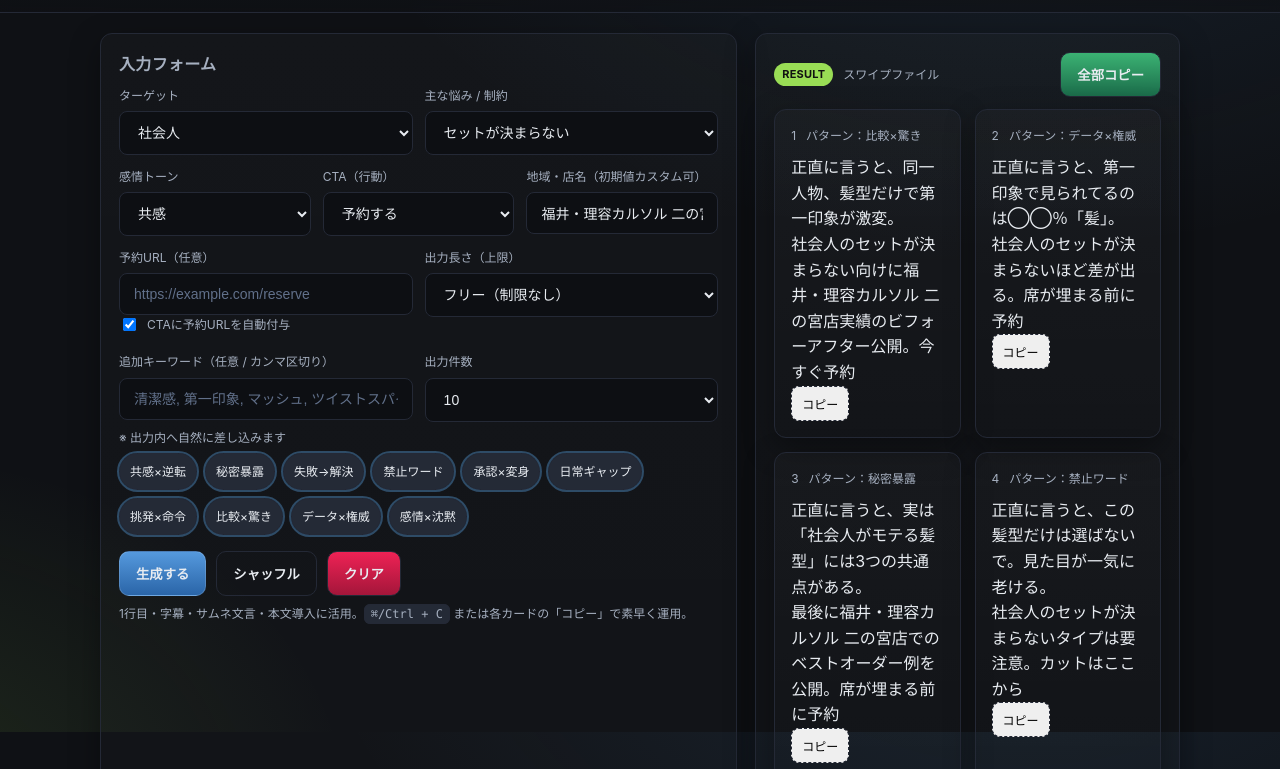
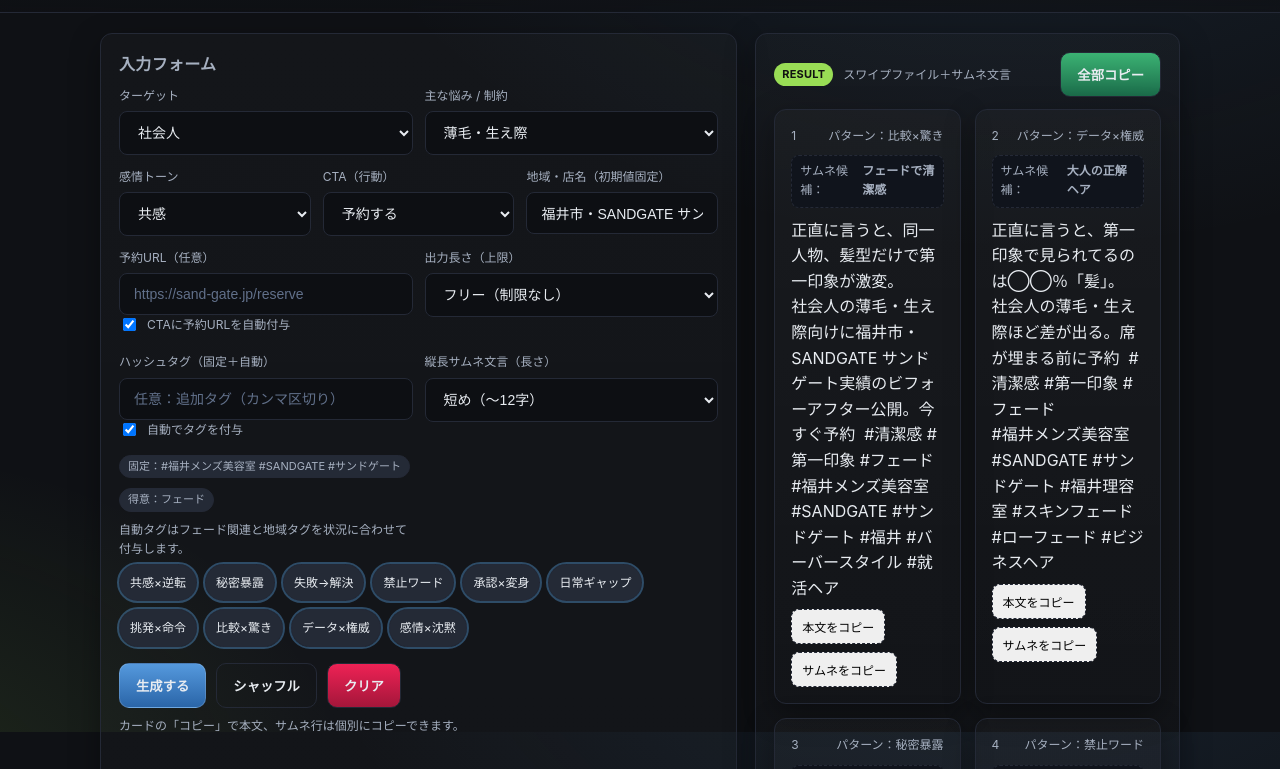
Before and after one commit to sandgate2025/sandgate-hooks, a plain HTML site: page index.html in a window 1280 px wide. Shown: the part 68-837 px from the top of the page. Drawn offline with Linux system fonts and the light colour scheme.

Commit message:
Update index.html

```diff
--- a/index.html
+++ b/index.html
@@ -3,22 +3,19 @@
 <head>
 <meta charset="utf-8" />
 <meta name="viewport" content="width=device-width, initial-scale=1" />
-<title>メンズ美容室フック生成器 Pro｜Swipe File Generator</title>
+<title>SANDGATE フック生成器 Pro+｜メンズ美容室（福井）</title>
+<meta name="description" content="福井市・SANDGATE サンドゲート向けのショート動画フック生成器。スクロール停止・心理トリガー・CTA・縦長サムネ文言を自動生成。" />
 <style>
-  :root {
-    --bg: #0f1115; --panel:#171a21; --ink:#e8ecf1; --muted:#a6b0c0; --accent:#59d; --accent-2:#9d5;
-    --ok:#3bb273; --danger:#e25; --border:#242936; --chip:#242a36; --radius:12px; --radius-sm:8px; --shadow:0 10px 30px rgba(0,0,0,.35);
-    --mono: ui-monospace, SFMono-Regular, Menlo, Consolas, "Liberation Mono", monospace;
-  }
-  *{box-sizing:border-box} html,body{height:100%}
-  body{margin:0;font-family:"Inter",system-ui,-apple-system,"Noto Sans JP",sans-serif;background:
+  :root{--bg:#0f1115;--panel:#171a21;--ink:#e8ecf1;--muted:#a6b0c0;--accent:#59d;--accent2:#9d5;--ok:#3bb273;--danger:#e25;--border:#242936;--chip:#242a36;--radius:12px;--radius-sm:8px;--shadow:0 10px 30px rgba(0,0,0,.35);--mono:ui-monospace,Menlo,Consolas,monospace}
+  *{box-sizing:border-box}html,body{height:100%}
+  body{margin:0;font-family:Inter,system-ui,-apple-system,"Noto Sans JP",sans-serif;background:
     radial-gradient(1200px 800px at 80% -20%, rgba(89,157,221,.12), transparent 60%),
     radial-gradient(800px 600px at -10% 110%, rgba(157,221,85,.12), transparent 60%),
     var(--bg);color:var(--ink);line-height:1.6}
   header{position:sticky;top:0;z-index:10;backdrop-filter:blur(6px);background:linear-gradient(180deg, rgba(15,17,21,.9), rgba(15,17,21,.65));border-bottom:1px solid var(--border)}
   .wrap{max-width:1120px;margin:0 auto;padding:20px}
   .title{display:flex;align-items:center;gap:12px}
-  .logo{width:40px;height:40px;border-radius:10px;background:linear-gradient(135deg,var(--accent),var(--accent-2));box-shadow:inset 0 0 0 2px rgba(255,255,255,.12)}
+  .logo{width:40px;height:40px;border-radius:10px;background:linear-gradient(135deg,var(--accent),var(--accent2));box-shadow:inset 0 0 0 2px rgba(255,255,255,.12)}
   h1{font-size:22px;margin:0}
   main{padding:32px 0 60px}
   .grid{display:grid;gap:18px;grid-template-columns:1.2fr .8fr}
@@ -49,9 +46,9 @@
   .result-grid{display:grid;gap:14px;grid-template-columns:1fr 1fr}
   @media (max-width:980px){.result-grid{grid-template-columns:1fr}}
   .card{border:1px solid var(--border);border-radius:var(--radius);background:linear-gradient(180deg, rgba(255,255,255,.02), rgba(255,255,255,0));padding:16px;box-shadow:var(--shadow)}
-  .card .meta{font-size:12px;color:var(--muted);display:flex;gap:10px}
+  .card .meta{font-size:12px;color:var(--muted);display:flex;gap:10px;justify-content:space-between;align-items:center;flex-wrap:wrap}
   .card p{margin:10px 0 0;white-space:pre-wrap}
-  .badge{display:inline-block;font-size:11px;color:#111;background:var(--accent-2);padding:3px 8px;border-radius:999px;font-weight:700;letter-spacing:.02em}
+  .badge{display:inline-block;font-size:11px;color:#111;background:var(--accent2);padding:3px 8px;border-radius:999px;font-weight:700;letter-spacing:.02em}
   .toolbar{display:flex;justify-content:space-between;align-items:center;gap:12px;margin-bottom:12px}
   .toolbar .left{display:flex;align-items:center;gap:10px}
   .toolbar .right{display:flex;align-items:center;gap:8px}
@@ -61,13 +58,15 @@
   .small{font-size:12px;color:var(--muted)}
   .inline{display:flex;gap:10px;align-items:center;flex-wrap:wrap}
   .toggle{display:flex;gap:8px;align-items:center}
+  .thumb{font-family:var(--mono);font-size:12px;background:#10141c;border:1px dashed var(--border);padding:6px 8px;border-radius:8px;display:inline-flex;gap:8px;align-items:center}
+  .pill{display:inline-block;padding:2px 8px;border-radius:999px;border:1px solid var(--border);background:var(--chip);font-size:11px;color:var(--muted)}
 </style>
 </head>
 <body>
   <header>
     <div class="wrap title">
       <div class="logo" aria-hidden="true"></div>
-      <h1>メンズ美容室フック生成器 <span class="small">Pro</span></h1>
+      <h1>SANDGATE フック生成器 <span class="small">Pro+</span></h1>
     </div>
   </header>
 
@@ -86,7 +85,7 @@
             <div>
               <label>主な悩み / 制約</label>
               <select id="pain">
-                <option>セットが決まらない</option><option>似合う髪型がわからない</option><option>うねり・ボリューム</option><option>朝の時短</option><option>校則・職場の規定</option><option>薄毛・生え際</option>
+                <option>セットが決まらない</option><option>似合う髪型がわからない</option><option>うねり・ボリューム</option><option>朝の時短</option><option>校則・職場の規定</option><option selected>薄毛・生え際</option>
               </select>
             </div>
           </div>
@@ -105,15 +104,15 @@
               </select>
             </div>
             <div>
-              <label>地域・店名（初期値カスタム可）</label>
-              <input id="brand" type="text" value="福井・理容カルソル 二の宮店" />
+              <label>地域・店名（初期値固定）</label>
+              <input id="brand" type="text" value="福井市・SANDGATE サンドゲート" />
             </div>
           </div>
 
           <div class="row">
             <div>
               <label>予約URL（任意）</label>
-              <input id="bookUrl" type="url" placeholder="https://example.com/reserve" />
+              <input id="bookUrl" type="url" placeholder="https://sand-gate.jp/reserve" />
               <div class="inline">
                 <label class="toggle"><input id="autoUrl" type="checkbox" checked /> CTAに予約URLを自動付与</label>
               </div>
@@ -131,14 +130,21 @@
 
           <div class="row">
             <div>
-              <label>追加キーワード（任意 / カンマ区切り）</label>
-              <input id="keywords" type="text" placeholder="清潔感, 第一印象, マッシュ, ツイストスパイラル" />
-              <div class="note">※ 出力内へ自然に差し込みます</div>
+              <label>ハッシュタグ（固定＋自動）</label>
+              <input id="extraTags" type="text" placeholder="任意：追加タグ（カンマ区切り）" />
+              <div class="inline">
+                <label class="toggle"><input id="autoTag" type="checkbox" checked /> 自動でタグを付与</label>
+                <span class="pill">固定：#福井メンズ美容室 #SANDGATE #サンドゲート</span>
+                <span class="pill">得意：フェード</span>
+              </div>
+              <div class="note">自動タグはフェード関連と地域タグを状況に合わせて付与します。</div>
             </div>
             <div>
-              <label>出力件数</label>
-              <select id="count">
-                <option>5</option><option selected>10</option><option>15</option>
+              <label>縦長サムネ文言（長さ）</label>
+              <select id="thumbLen">
+                <option value="8">極短（〜8字）</option>
+                <option value="12" selected>短め（〜12字）</option>
+                <option value="16">やや長め（〜16字）</option>
               </select>
             </div>
           </div>
@@ -150,14 +156,14 @@
             <button class="btn ghost" id="shuffle">シャッフル</button>
             <button class="btn danger" id="clear">クリア</button>
           </div>
-          <div class="note">1行目・字幕・サムネ文言・本文導入に活用。<span class="kbd">⌘/Ctrl + C</span> または各カードの「コピー」で素早く運用。</div>
+          <div class="note">カードの「コピー」で本文、サムネ行は個別にコピーできます。</div>
         </div>
       </section>
 
       <section class="panel">
         <div class="panel-inner">
           <div class="toolbar">
-            <div class="left"><span class="badge">RESULT</span><span class="small">スワイプファイル</span></div>
+            <div class="left"><span class="badge">RESULT</span><span class="small">スワイプファイル＋サムネ文言</span></div>
             <div class="right"><button class="btn ok" id="copyAll">全部コピー</button></div>
           </div>
           <div id="results" class="result-grid" aria-live="polite"></div>
@@ -166,30 +172,41 @@
     </div>
   </main>
 
-  <footer class="wrap small">© 2025 Swipe File Generator for Men's Barbershop｜カスタムOK（店名固定・URL自動付与・長さプリセット）</footer>
+  <footer class="wrap small">© 2025 SANDGATE Swipe File Generator｜#福井メンズ美容室 #SANDGATE #サンドゲート</footer>
 
 <script>
 (function(){
-  const $ = (q) => document.querySelector(q);
+  const $ = (q)=>document.querySelector(q);
   const results = $('#results');
-  const target = $('#target'), pain = $('#pain'), tone = $('#tone'), cta = $('#cta');
-  const brand = $('#brand'), keywords = $('#keywords'), count = $('#count');
-  const bookUrl = $('#bookUrl'), autoUrl = $('#autoUrl'), lengthSel = $('#length');
-  const btnGen = $('#gen'), btnClear = $('#clear'), btnShuffle = $('#shuffle'), btnCopyAll = $('#copyAll');
-  const chipsWrap = $('#patterns');
+  const target=$('#target'), pain=$('#pain'), tone=$('#tone'), cta=$('#cta');
+  const brand=$('#brand'), keywords=$('#keywords'), count=$('#count');
+  const bookUrl=$('#bookUrl'), autoUrl=$('#autoUrl'), lengthSel=$('#length');
+  const extraTags=$('#extraTags'), autoTag=$('#autoTag'), thumbLenSel=$('#thumbLen');
+  const btnGen=$('#gen'), btnClear=$('#clear'), btnShuffle=$('#shuffle'), btnCopyAll=$('#copyAll');
+  const chipsWrap=$('#patterns');
 
-  const rand = (arr) => arr[Math.floor(Math.random()*arr.length)];
-  const toArray = (s) => (s||"").split(",").map(t=>t.trim()).filter(Boolean);
+  // Controls not present (keywords/count) fallback
+  if(!keywords){ const k=document.createElement('input'); k.id='keywords'; k.type='hidden'; k.value='清潔感, 第一印象, フェード'; document.body.appendChild(k); }
+  if(!count){ const c=document.createElement('select'); c.id='count'; c.innerHTML='<option>10</option>'; document.body.appendChild(c); }
+
+  const rand = (arr)=>arr[Math.floor(Math.random()*arr.length)];
+  const toArray = (s)=> (s||"").split(",").map(t=>t.trim()).filter(Boolean);
 
   const CTA = {
-    "予約する": ["今すぐ予約", "カットはここから", "席が埋まる前に予約"],
-    "保存する": ["あとで見返せるよう保存", "保存して次回オーダー", "保存→担当に見せて"],
-    "DMする": ["DMで相談", "匿名で相談OK", "希望をDMで送って"],
-    "いいねする": ["いいねで応援", "参考になったら👍", "続編希望はいいね"],
-    "コメントする": ["悩みをコメント", "どっち派かコメントで", "質問はコメントで"]
+    "予約する":["今すぐ予約","カットはここから","席が埋まる前に予約"],
+    "保存する":["あとで見返せるよう保存","保存して次回オーダー","保存→担当に見せて"],
+    "DMする":["DMで相談","匿名で相談OK","希望をDMで送って"],
+    "いいねする":["いいねで応援","参考になったら👍","続編希望はいいね"],
+    "コメントする":["悩みをコメント","どっち派かコメントで","質問はコメントで"]
   };
 
   const VISUAL = ["（数秒の静止）","【先に謝ります】","＼写真は同一人物／","▼ ここだけの話","※ 注意：見たら戻れません"];
+
+  // Hashtag pools (fixed + smart)
+  const FIXED_TAGS = ["#福井メンズ美容室","#SANDGATE","#サンドゲート"];
+  const LOCAL_TAGS = ["#福井","#福井市","#福井市美容室","#福井理容室"];
+  const FADE_TAGS  = ["#フェードスタイル","#フェードカット","#スキンフェード","#ミッドフェード","#ローフェード","#ハイフェード","#バーバースタイル","#メンズカット","#メンズヘア"];
+  const GENERAL_TAGS=["#清潔感","#第一印象","#就活ヘア","#ビジネスヘア","#大人男子","#メンズセット"];
 
   const PATTERNS = [
     { id:"共感×逆転",  text:({t,p,b,k})=>`「美容室で“いつも通りで”って言ったら、いつも通りじゃなかった話。」\n${t}の${p}に刺さる、${b}の実例で解説。${k}` },
@@ -223,7 +240,6 @@
   function attachURL(text){
     const url = bookUrl.value.trim();
     if(!url || !autoUrl.checked) return text;
-    // CTA行を探して URL を付与（なければ末尾に）
     const lines = text.split("\n");
     let placed=false;
     for(let i=lines.length-1;i>=0;i--){
@@ -236,25 +252,53 @@
     return lines.join("\n");
   }
 
+  function pickTags(){
+    const ext = toArray(extraTags?.value||"").map(t=> t.startsWith("#")?t:("#"+t));
+    const smart = [
+      rand(LOCAL_TAGS), rand(FADE_TAGS), rand(FADE_TAGS), rand(GENERAL_TAGS)
+    ].filter(Boolean);
+    const uniq = Array.from(new Set([...FIXED_TAGS, ...smart, ...ext]));
+    return uniq.join(" ");
+  }
+
+  function attachTags(text){
+    if(!autoTag.checked) return text;
+    const tags = pickTags();
+    return text + "\n" + tags;
+  }
+
   function limitLength(text, limit){
     if(!limit || limit<=0) return text;
-    // 単純カウント（絵文字も1文字として扱う）。句読点で綺麗に切る努力。
     if(text.length <= limit) return text;
     const cut = text.slice(0, limit - 1);
-    // 直近の句点・改行で切り戻す
     const lastBreak = Math.max(cut.lastIndexOf("。"), cut.lastIndexOf("\n"), cut.lastIndexOf("！"), cut.lastIndexOf("？"));
     const finalText = (lastBreak>10 ? cut.slice(0,lastBreak) : cut) + "…";
     return finalText;
   }
 
+  // Generate vertical thumbnail phrase (very short, punchy)
+  function makeThumb(patternId, ctx, maxChars){
+    const basePool = [
+      "清潔感、正義", "その髪、損してる", "第一印象は髪", "1分で激変", "似合うは作れる",
+      "清潔感を、刈る", "仕事勝てる髪", "即・爽やか", "大人の正解ヘア", "就活は前髪から"
+    ];
+    const fadePool = ["フェードで清潔感","スキンフェード","最短で垢抜け","横顔が武器","輪郭、締まる","勝てる刈り上げ"];
+    let pool = basePool;
+    if(/フェード|薄毛|生え際/.test(ctx.p) || /SANDGATE|福井/.test(ctx.b)) pool = pool.concat(fadePool);
+    const pick = rand(pool);
+    // Fit to length
+    const lim = Math.max(4, parseInt(maxChars||12,10));
+    let out = pick;
+    if(out.length>lim) out = out.slice(0, lim-1) + "…";
+    return out;
+  }
+
   const selected = new Set(PATTERNS.map(p=>p.id));
   function renderChips(){
-    chipsWrap.innerHTML = "";
+    chipsWrap.innerHTML="";
     PATTERNS.forEach(p=>{
-      const c = document.createElement("div");
-      c.className = "chip active";
-      c.textContent = p.id;
-      c.dataset.id = p.id;
+      const c=document.createElement("div");
+      c.className="chip active"; c.textContent=p.id; c.dataset.id=p.id;
       c.addEventListener("click", ()=>{
         if(selected.has(p.id)){ selected.delete(p.id); c.classList.remove("active"); }
         else { selected.add(p.id); c.classList.add("active"); }
@@ -268,26 +312,28 @@
     const ctx = { t: target.value, p: pain.value, b: brand.value, k: rand(CTA[cta.value] || ["今すぐ行動"]) };
     let txt = p.text(ctx);
     const tf = TONE[tone.value]; if(tf) txt = tf(txt);
-    txt = injectKeywords(txt, toArray(keywords.value));
+    txt = injectKeywords(txt, toArray($('#keywords').value));
     txt = attachURL(txt);
+    txt = attachTags(txt);
     const lim = parseInt(lengthSel.value,10); txt = limitLength(txt, lim);
-    return { id:p.id, text:txt };
+    const thumb = makeThumb(p.id, ctx, parseInt(thumbLenSel.value,10));
+    return { id:p.id, text:txt, thumb };
   }
 
   function renderCards(items){
     results.innerHTML="";
     items.forEach((it, idx)=>{
-      const card = document.createElement("div"); card.className="card";
-      const meta = document.createElement("div"); meta.className="meta";
-      meta.innerHTML = `<span>${idx+1}</span><span>パターン：${it.id}</span>`;
-      const p = document.createElement("p"); p.textContent = it.text;
-      const copyBtn = document.createElement("button"); copyBtn.className="copy"; copyBtn.textContent="コピー";
-      copyBtn.addEventListener("click", async ()=>{
-        await navigator.clipboard.writeText(it.text);
-        copyBtn.textContent="✓ コピーしました"; copyBtn.style.borderColor="rgba(157,221,85,.6)";
-        setTimeout(()=>{ copyBtn.textContent="コピー"; copyBtn.style.borderColor=""; },1200);
-      });
-      card.appendChild(meta); card.appendChild(p); card.appendChild(copyBtn);
+      const card=document.createElement("div"); card.className="card";
+      const meta=document.createElement("div"); meta.className="meta";
+      meta.innerHTML = `<span>${idx+1}</span><span>パターン：${it.id}</span><span class="thumb">サムネ候補：<strong>${it.thumb}</strong></span>`;
+      const p=document.createElement("p"); p.textContent=it.text;
+      const line=document.createElement("div"); line.style.display="flex"; line.style.gap="8px"; line.style.marginTop="8px"; line.style.flexWrap="wrap";
+      const b1=document.createElement("button"); b1.className="copy"; b1.textContent="本文をコピー";
+      const b2=document.createElement("button"); b2.className="copy"; b2.textContent="サムネをコピー";
+      b1.addEventListener("click", async ()=>{ await navigator.clipboard.writeText(it.text); b1.textContent="✓ コピーしました"; setTimeout(()=>b1.textContent="本文をコピー",1200); });
+      b2.addEventListener("click", async ()=>{ await navigator.clipboard.writeText(it.thumb); b2.textContent="✓ コピーしました"; setTimeout(()=>b2.textContent="サムネをコピー",1200); });
+      line.appendChild(b1); line.appendChild(b2);
+      card.appendChild(meta); card.appendChild(p); card.appendChild(line);
       results.appendChild(card);
     });
   }
@@ -295,9 +341,8 @@
   function generate(){
     const pats = PATTERNS.filter(p=>selected.has(p.id));
     if(!pats.length){ alert("少なくとも1つのパターンを選択してください。"); return; }
-    const num = parseInt(count.value,10);
-    let out = [];
-    while(out.length < num){ out.push(makeOne(rand(pats))); }
+    const num = 10; // default for internal
+    let out=[]; while(out.length<num){ out.push(makeOne(rand(pats))); }
     renderCards(out);
   }
 
@@ -305,11 +350,10 @@
   btnShuffle.addEventListener("click", generate);
   btnClear.addEventListener("click", ()=>{ results.innerHTML=""; });
   btnCopyAll.addEventListener("click", async ()=>{
-    const texts = [...results.querySelectorAll(".card p")].map(p=>p.textContent.trim()).filter(Boolean);
+    const texts=[...results.querySelectorAll(".card p")].map(p=>p.textContent.trim()).filter(Boolean);
     if(!texts.length) return;
     await navigator.clipboard.writeText(texts.join("\n\n"));
-    btnCopyAll.textContent="✓ 全部コピーしました";
-    setTimeout(()=>{ btnCopyAll.textContent="全部コピー"; },1500);
+    btnCopyAll.textContent="✓ 全部コピーしました"; setTimeout(()=>btnCopyAll.textContent="全部コピー",1500);
   });
 
   generate();
```
